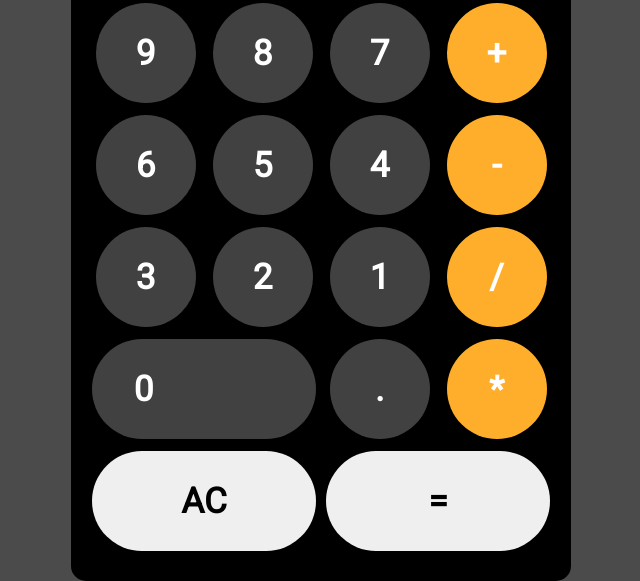
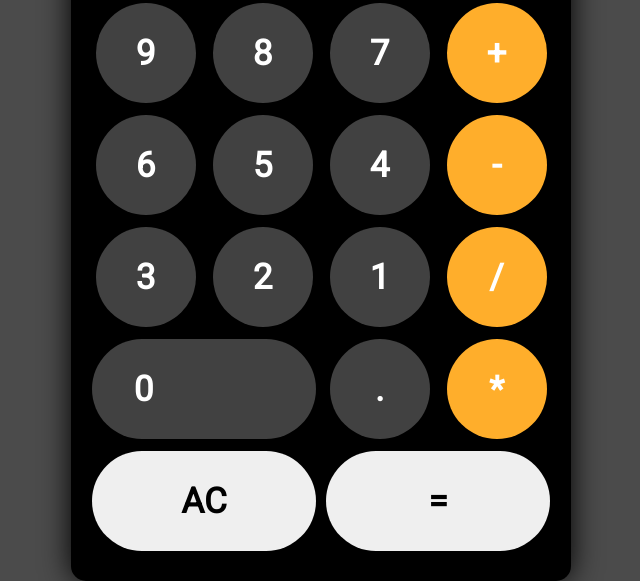
Before and after one commit to Ryan-Tru/calculator, a plain HTML site: page index.html in a window 1280 px wide. Shown: the part 219-800 px from the top of the page, without its empty margins (319-959 px from the left). Drawn offline with Linux system fonts and the light colour scheme.

Commit message:
Added box shadow

```diff
--- a/styles.css
+++ b/styles.css
@@ -22,6 +22,7 @@ body {
     width: 500px;
     height: 800px;
     padding: 1em;
+    box-shadow: 0 0 30px;
 }
 
 /* Styling Display */
```
